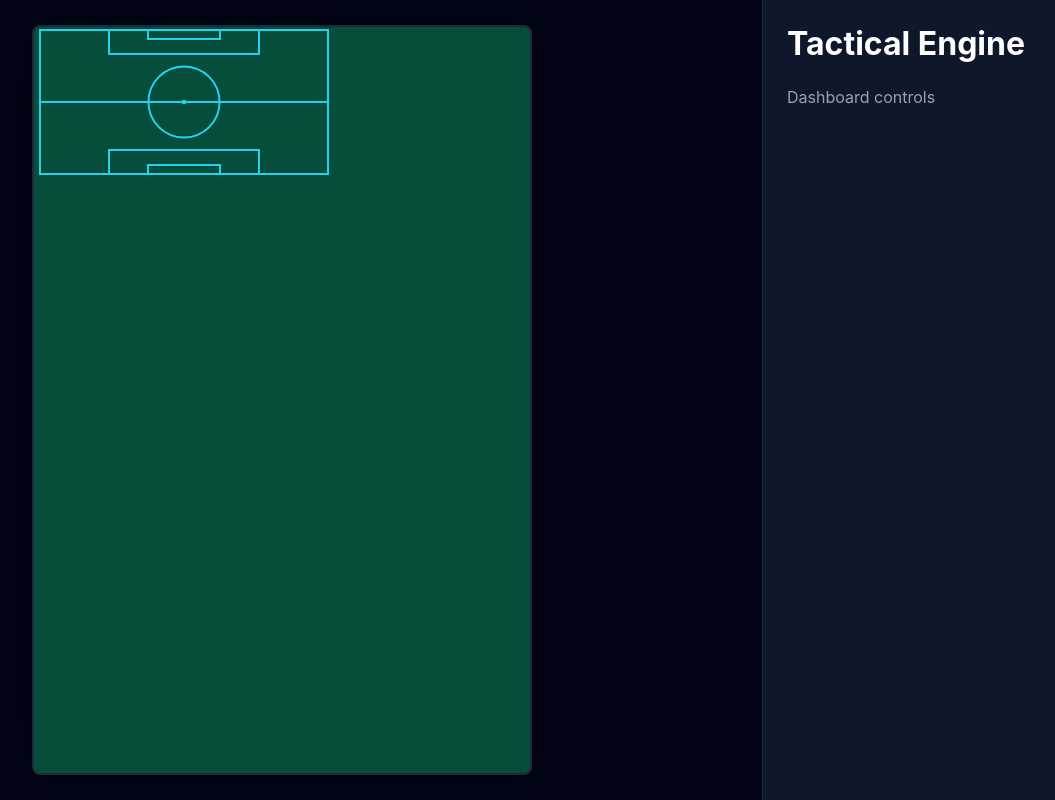
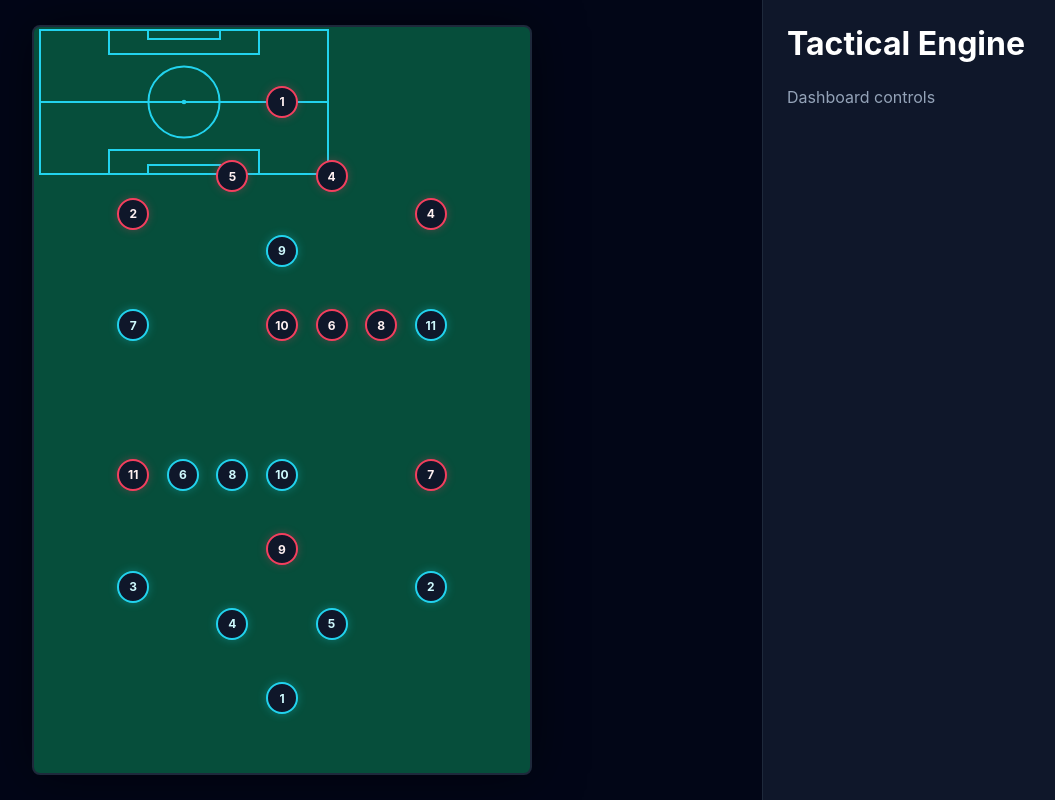
Before and after one commit to abdulgafarabdurrasheed/tactics-board, a React (Vite) app: page / in a window 1280 px wide. Shown: the whole page, without its empty margins (198-1253 px from the left). Built offline with nearby package versions, Linux system fonts and the light colour scheme.

Commit message:
used react state to add player cards to the UI

```diff
--- a/src/App.tsx
+++ b/src/App.tsx
@@ -1,11 +1,17 @@
 import FootballField from "./components/FootballField";
 import './App.css';
+import { useState } from 'react';
+import { generateInitialPlayers } from "./constants";
+import type { Player, Phase } from "./types";
 
 function App() {
+  const [players, setPlayers] = useState<Player[]>(generateInitialPlayers());
+  const [phase, setPhase] = useState<Phase>('offensive');
+
   return (
     <div className="app-layout">
       <div className="field-section">
-        <FootballField />
+        <FootballField players={players} phase={phase} />
       </div>
       <div className="dashboard-section">
         <h1 style={{ color: 'white' }}>Tactical Engine</h1>
--- a/src/components/FootballField.tsx
+++ b/src/components/FootballField.tsx
@@ -1,6 +1,13 @@
+import type { Player, Phase } from '../types';
+import PlayerCard from './PlayerCard';
 import './FootballField.css'
 
-export default function FootballField() {
+interface FootballFieldProps {
+    players: Player[];
+    phase: Phase;
+}
+
+export default function FootballField({ players, phase }: FootballFieldProps) {
     return (
         <div id="field-export-area" className="field-container">
             <svg className="field-svg-background" xmlns="http://www.w3.org/2000/svg">
@@ -16,6 +23,12 @@ export default function FootballField() {
                 <rect x="25%" y="82%" width="50%" height="16%" fill="none" stroke="var(--accent-cyan)" strokeWidth="2" />
                 <rect x="38%" y="92%" width="24%" height="6%" fill="none" stroke="var(--accent-cyan)" strokeWidth="2" />
             </svg>
+
+            <div style={{ position: 'absolute', inset: 0, width: '100%', height: '100%', pointerEvents: 'none' }}>
+                {players.map(player => (
+                    <PlayerCard key={player.id} player={player} phase={phase} />
+                ))}
+            </div>
     </div>
     )
 }
--- a/src/constants.ts
+++ b/src/constants.ts
@@ -1,4 +1,4 @@
-import { Player, FormationPosition } from './types';
+import type { Player, FormationPosition } from './types';
 
 export const RATIO = 2/3
 
```
